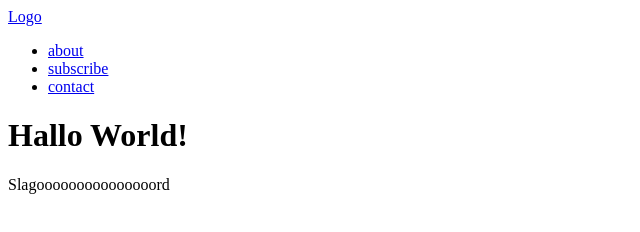
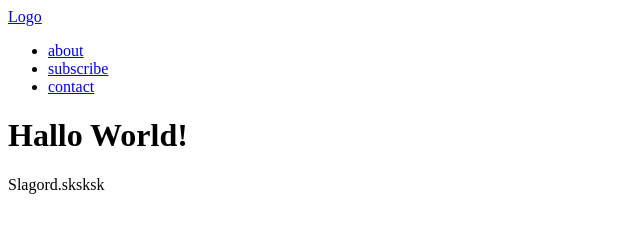
Before and after one commit to KarolinaGajos/CSS-HTML, a plain HTML site: page HTML-OG-CSS/index.html in a window 1280 px wide. Shown: the full height of the page, 0-640 px from the left. Drawn offline with Linux system fonts and the light colour scheme.

Commit message:
skskskksks

```diff
--- a/HTML-OG-CSS/index.html
+++ b/HTML-OG-CSS/index.html
@@ -20,7 +20,7 @@
             </nav>
         <!-- navigasjon -->
             <h1>Hallo World!</h1>
-            <p>Slagooooooooooooooord</p>
+            <p>Slagord.sksksk</p>
         </header>
 
 
```
